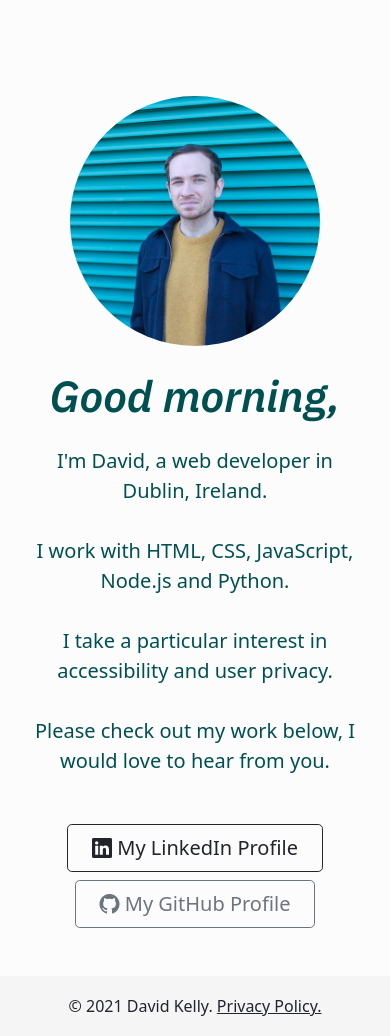
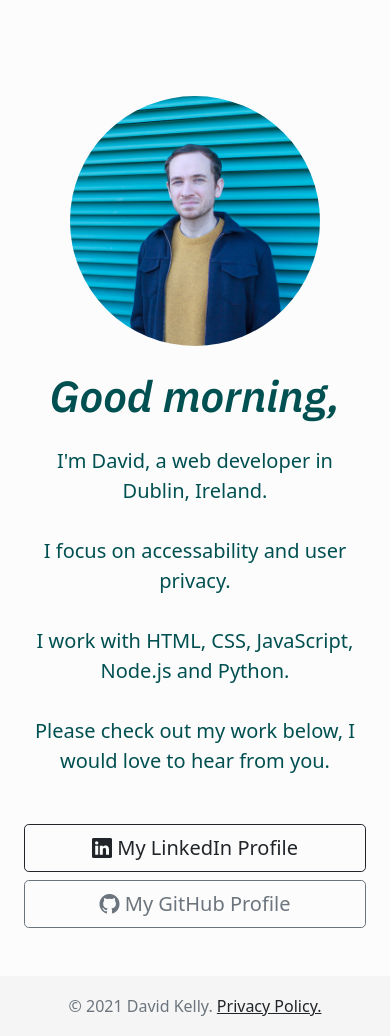
Before and after one commit to davidindub/davidindub.github.io, a plain HTML site: page index.html in a window 390 px wide. Drawn offline with nearby package versions, Linux system fonts and the light colour scheme.

Commit message:
Update index.html

```diff
--- a/index.html
+++ b/index.html
@@ -1,16 +1,31 @@
 <!DOCTYPE html>
 <html lang="en">
+
 <head>
   <meta charset="UTF-8">
   <meta http-equiv="X-UA-Compatible" content="IE=edge">
   <meta name="viewport" content="width=device-width, initial-scale=1.0">
-    <link href="https://cdn.jsdelivr.net/npm/bootstrap@5.0.0/dist/css/bootstrap.min.css" rel="stylesheet" integrity="sha384-wEmeIV1mKuiNpC+IOBjI7aAzPcEZeedi5yW5f2yOq55WWLwNGmvvx4Um1vskeMj0" crossorigin="anonymous">
+
+  <!-- Social links meta data -->
+
+  <meta property="og:title" content="David Kelly - Web Developer">
+  <meta property="og:description" content="An accessibility focused web developer in Dublin, Ireland">
+  <meta property="og:url" content="https://www.davidindub.com/">
+  <meta name="twitter:card" content="summary_large_image">
+  <meta name="twitter:creator" content="@davidindub">
+
+
+  <link href="https://cdn.jsdelivr.net/npm/bootstrap@5.0.0/dist/css/bootstrap.min.css" rel="stylesheet"
+    integrity="sha384-wEmeIV1mKuiNpC+IOBjI7aAzPcEZeedi5yW5f2yOq55WWLwNGmvvx4Um1vskeMj0" crossorigin="anonymous">
   <link rel="stylesheet" href="https://cdn.jsdelivr.net/npm/bootstrap-icons@1.4.1/font/bootstrap-icons.css">
   <link rel="stylesheet" href="style.css">
 
-    <link rel="preconnect" href="https://fonts.gstatic.com" crossorigin>
-    <link href="https://fonts.googleapis.com/css2?family=IBM+Plex+Sans:ital,wght@1,600&display=swap" rel="stylesheet">    <title>David Kelly</title>
+  <link rel="preconnect" href="https://fonts.gstatic.com">
+  <link rel="preconnect" href="https://fonts.gstatic.com">
+  <link href="https://fonts.googleapis.com/css2?family=IBM+Plex+Sans:ital,wght@1,600&display=swap" rel="stylesheet">
+  <title>David Kelly</title>
 </head>
+
 <body>
   <main>
 
@@ -20,15 +35,17 @@
       <div class="col-lg-6 mx-auto">
         <p class="lead mt-4 mb-4">I'm David, a web developer in Dublin, Ireland.
           <br><br>
+          I focus on accessability and user privacy.
+          <br><br>
           I work with HTML, CSS, JavaScript, Node.js and Python.
-            <br><br>
-            I take a particular interest in accessibility and user privacy.
           <br><br>
           Please check out my work below, I would love to hear from you.
         </p>
         <div class="d-grid gap-2 d-sm-flex justify-content-sm-center mt-5">
-            <a href="https://www.linkedin.com/in/davidkellydublin/"><button type="button" class="btn btn-outline-dark btn-lg px-4 me-sm-3"><i class="bi bi-linkedin" role="img" aria-label="LinkedIn"></i> My LinkedIn Profile</button></a>
-            <a href="https://github.com/davidindub"><button type="button" class="btn btn-outline-secondary btn-lg px-4"><i class="bi-github" role="img" aria-label="GitHub"></i> My GitHub Profile</button></a>
+          <button type="button" class="btn btn-outline-dark btn-lg px-4 me-sm-3"><i class="bi bi-linkedin" role="img"
+              aria-label="LinkedIn"></i> My LinkedIn Profile</button>
+          <button type="button" class="btn btn-outline-secondary btn-lg px-4"><i class="bi-github" role="img"
+              aria-label="GitHub"></i> My GitHub Profile</button>
         </div>
       </div>
     </div>
@@ -39,7 +56,9 @@
 
   <footer class="footer mt-auto text-center">
     <div class="container">
-      <span class="text-dark">&copy <span id="year"></span> David Kelly. <a href="" class="text-dark" data-bs-toggle="offcanvas" data-bs-target="#privacyPolicy" aria-controls="privacyPolicy" id="privacyPolicyLabel">Privacy Policy.</a></span>
+      <span class="text-muted">&copy <span id="year"></span> David Kelly. <a href="" class="text-dark"
+          data-bs-toggle="offcanvas" data-bs-target="#privacyPolicy" aria-controls="privacyPolicy">Privacy
+          Policy.</a></span>
     </div>
   </footer>
 
@@ -67,5 +86,7 @@
 
 </body>
 <script src="script.js"></script>
-<script src="https://cdn.jsdelivr.net/npm/bootstrap@5.0.0/dist/js/bootstrap.bundle.min.js" integrity="sha384-p34f1UUtsS3wqzfto5wAAmdvj+osOnFyQFpp4Ua3gs/ZVWx6oOypYoCJhGGScy+8" crossorigin="anonymous"></script>
+<script src="https://cdn.jsdelivr.net/npm/bootstrap@5.0.0/dist/js/bootstrap.bundle.min.js"
+  integrity="sha384-p34f1UUtsS3wqzfto5wAAmdvj+osOnFyQFpp4Ua3gs/ZVWx6oOypYoCJhGGScy+8" crossorigin="anonymous"></script>
+
 </html>
```
Lines whose indentation alone changed are shown as unchanged.
